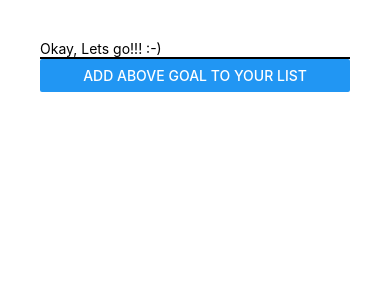
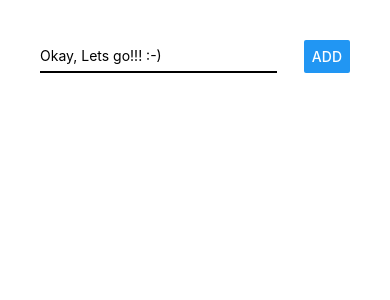
Before and after one commit to barunantony/rn-first-app, a React Native app: screen / in a window 390 px wide. Shown: the top 300 px of the page. Built offline with nearby package versions, Linux system fonts and the light colour scheme.

Commit message:
use Touchable component and refactor style

```diff
--- a/App.js
+++ b/App.js
@@ -10,13 +10,25 @@ export default function App() {
     setCourseGoals(currentGoals => [...currentGoals, { key: courseGoals.length + '', goal}]);
   }
 
+  const itemClick = (key) => {
+    setCourseGoals((currentGoals) => {
+      console.log('current goals: ', currentGoals)
+      const index = currentGoals.findIndex(goal => goal.key === key);
+      currentGoals[index].goal += '(✓)';
+      return currentGoals;
+    })
+  }
+
 
   return (
     <View style={styles.container} >
       <GoalInput addGoalHandler={addGoalHandler} />
       <FlatList
         data={courseGoals}
-        renderItem={itemData => (<GoalItem goal={itemData.item.goal} />)}
+        renderItem={itemData =>
+          (<GoalItem
+              goal={itemData.item.goal}
+              itemClicked={itemClick.bind(this, itemData.item.key)}/>)}
       />
     </View>
   );
--- a/components/GoalInput.js
+++ b/components/GoalInput.js
@@ -13,7 +13,7 @@ const GoalInput = (props) => {
     }
 
     return (
-        <View>
+        <View style={styles.inputView}>
             <TextInput
                 placeholder="course goal"
                 style={styles.textInput}
@@ -21,8 +21,9 @@ const GoalInput = (props) => {
                 value={goal}
             />
             <Button
-                title="Add above goal to your list"
+                title="Add"
                 onPress={() => buttonClick(props.addGoalHandler)}
+                style={styles.button}
             />
         </View>
 
@@ -30,13 +31,17 @@ const GoalInput = (props) => {
 };
 
 const styles = StyleSheet.create({
+    inputView: {
+        display: 'flex',
+        flexDirection: 'row',
+        justifyContent: 'space-between'
+    },
     textInput: {
         borderBottomColor: 'black',
-        borderBottomWidth: 2
+        borderBottomWidth: 2,
+        flex: 0.9
     },
     button: {
-        position: 'absolute',
-        bottom: 0
     }
 });
 
--- a/components/GoalItem.js
+++ b/components/GoalItem.js
@@ -1,11 +1,13 @@
 import React from 'react';
-import { View, Text, StyleSheet } from 'react-native';
+import { View, Text, StyleSheet, TouchableOpacity } from 'react-native';
 
 const GoalItem = props => {
     return (
-        <View style={styles.listItem}>
-            <Text>{props.goal}</Text>
-        </View>
+        <TouchableOpacity onPress={props.itemClicked}>
+            <View style={styles.listItem}>
+                <Text>{props.goal}</Text>
+            </View>
+        </TouchableOpacity>
     );
 }
 
```
